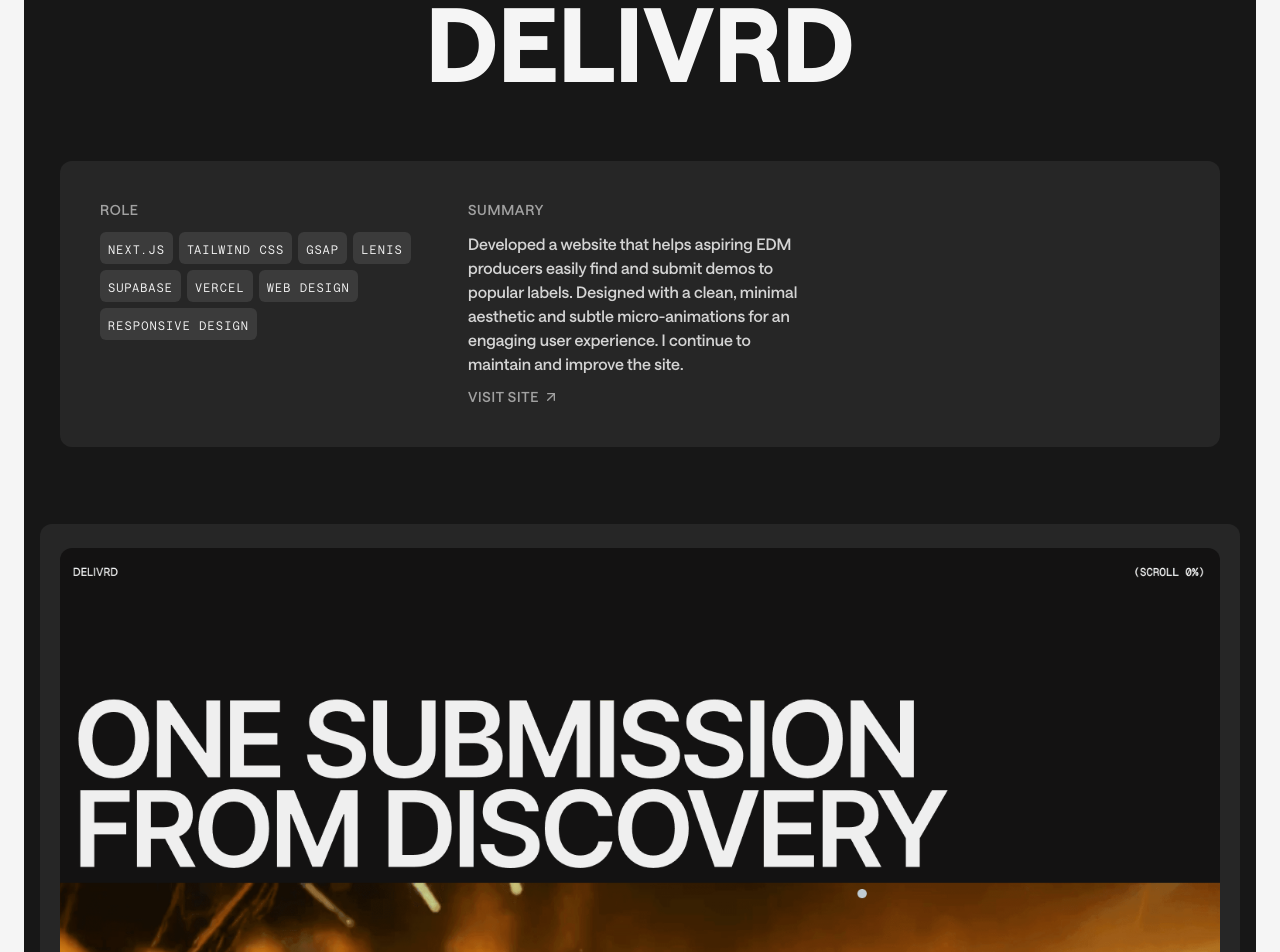
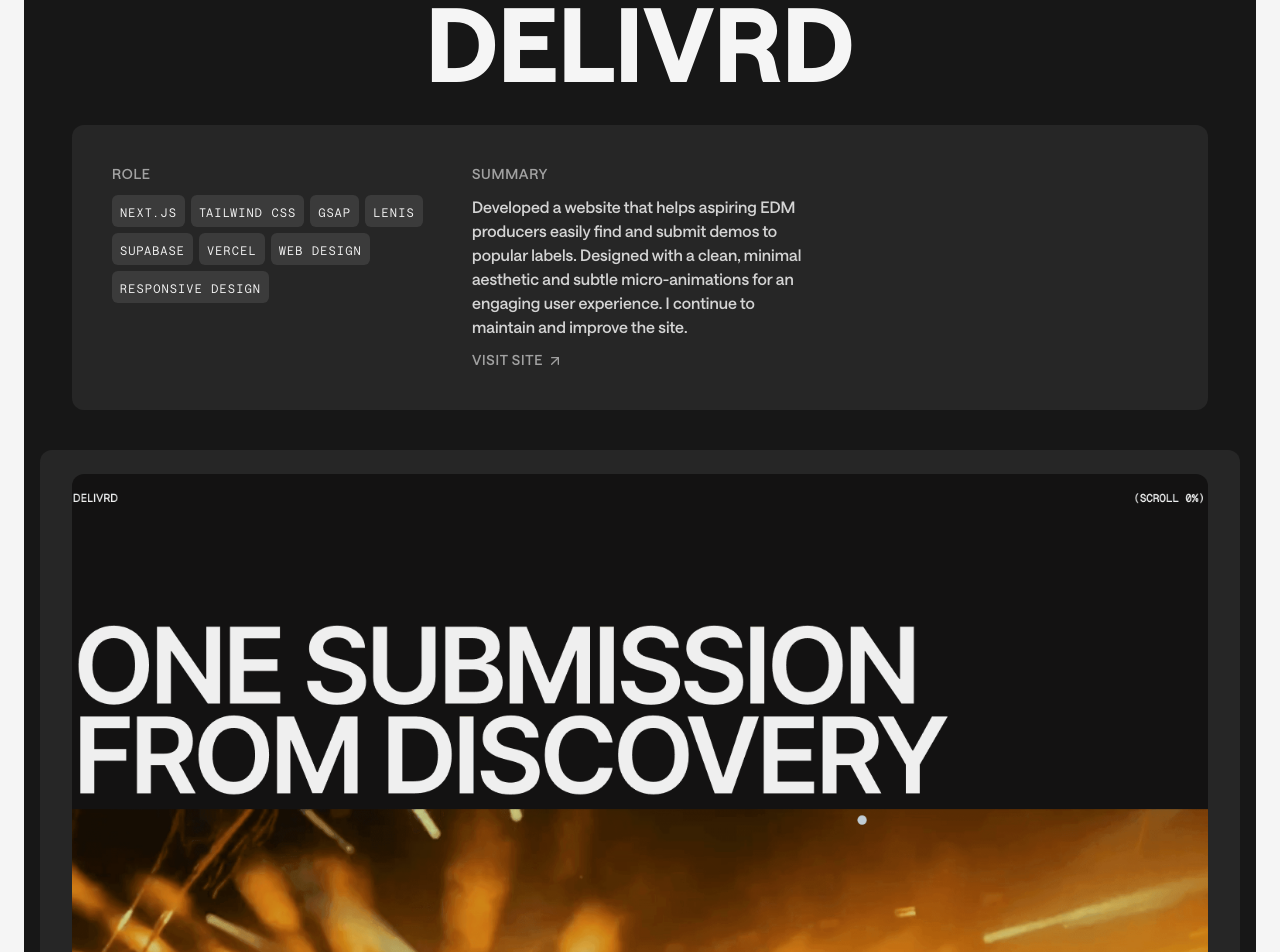
Before and after one commit to Sairux666/ilias-website, a Next.js app: page /work/delivrd in a window 1280 px wide. Shown: the part 300-1252 px from the top of the page. Built offline with nearby package versions, Linux system fonts and the light colour scheme.

Commit message:
Unify case study page margins and vertical rhythm

```diff
--- a/src/components/sections/CaseStudy.tsx
+++ b/src/components/sections/CaseStudy.tsx
@@ -273,6 +273,8 @@ function TagList({ items }: { items: string[] }) {
 /* /work/[slug] body: a dark rounded shell, centered on wide screens, with a
  * title, a metadata card, a hero asset, and a WPP-style 2-column editorial
  * spine (heading left, story copy right). */
+const contentPadding = 'px-4 sm:px-6 md:px-8'
+
 export function CaseStudy({ project }: { project: WorkProject }) {
   const spine = project.spine
   const hasSpine = Boolean(
@@ -291,7 +293,7 @@ export function CaseStudy({ project }: { project: WorkProject }) {
       <div className="w-full px-2 sm:px-4 md:px-6 py-4 mx-auto">
         <div
           data-surface="dark"
-          className="relative flex flex-col items-center gap-[clamp(64px,6vw,200px)] px-3 lg:px-4 pt-[clamp(64px,10vw,128px)] pb-3 lg:pb-4 rounded-[28px] lg:rounded-[32px] bg-neutral-900"
+          className="relative flex flex-col items-center gap-8 lg:gap-10 px-3 lg:px-4 pt-[clamp(64px,10vw,128px)] pb-3 lg:pb-4 rounded-[28px] lg:rounded-[32px] bg-neutral-900"
         >
           <Link
             href="/#work"
@@ -301,7 +303,7 @@ export function CaseStudy({ project }: { project: WorkProject }) {
             {content.caseStudy.backToWorkLabel}
           </Link>
 
-          <div className="w-full flex flex-col items-center gap-3 lg:gap-5">
+          <div className={`w-full flex flex-col items-center gap-3 lg:gap-5 ${contentPadding}`}>
             <RevealText
               as="h1"
               className="w-full text-neutral-100 text-center text-5xl md:text-[clamp(64px,8vw,180px)] font-bold uppercase leading-[0.85]"
@@ -319,11 +321,12 @@ export function CaseStudy({ project }: { project: WorkProject }) {
             )}
           </div>
 
-          <div className="w-full px-4 lg:px-5">
+          <div className={`w-full ${contentPadding}`}>
             <MetaCard project={project} hasFilm={hasFilm} />
           </div>
 
           {project.heroAsset && (
+            <div className={`w-full ${contentPadding}`}>
               <div className="w-full aspect-[16/9] overflow-hidden rounded-2xl">
                 {project.heroAsset.kind === 'image' ? (
                   /* eslint-disable-next-line @next/next/no-img-element */
@@ -336,9 +339,10 @@ export function CaseStudy({ project }: { project: WorkProject }) {
                   <MediaRenderer item={project.heroAsset} className="w-full h-full" />
                 )}
               </div>
+            </div>
           )}
 
-          <div className="w-full flex flex-col gap-12 lg:gap-16 2xl:gap-[clamp(64px,5vw,150px)] px-4 lg:px-5 pt-5 lg:pt-6 pb-4 lg:pb-5 rounded-lg lg:rounded-xl bg-neutral-800">
+          <div className={`w-full flex flex-col gap-12 lg:gap-16 2xl:gap-[clamp(64px,5vw,150px)] ${contentPadding} pt-5 lg:pt-6 pb-4 lg:pb-5 rounded-lg lg:rounded-xl bg-neutral-800`}>
             {hasSpine && (
               <div className="flex flex-col">
                 <SpinePart section={spine?.brief} />
```
Also changed, not shown: 1 other file (tests, documents, lock files or other folders). Lines whose indentation alone changed are shown as unchanged.
